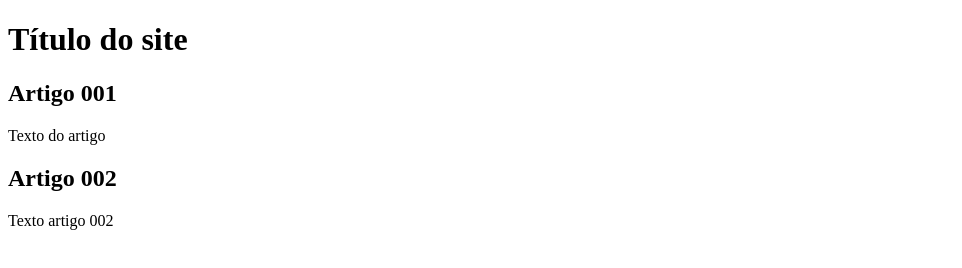
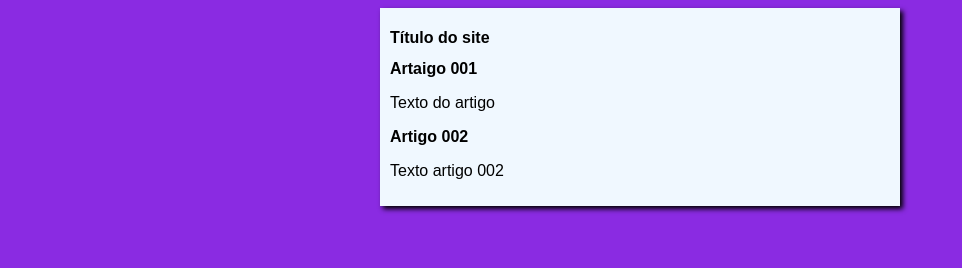
Before and after one commit to AlfredoPaulo/Projeto-site, a plain HTML site: page index.html in a window 1280 px wide. Shown: the whole page, without its empty margins (0-962 px from the left). Drawn offline with Linux system fonts and the light colour scheme.

Commit message:
Iniciei o Design

```diff
--- /dev/null
+++ b/estilos/style.css
@@ -0,0 +1,17 @@
+*{
+    font-family: Arial;
+    font-size: 16px;
+}
+
+body{
+    background-color: blueviolet;
+
+}
+
+main{
+    background-color: aliceblue;
+    width: 500px;
+    margin: auto;
+    padding: 10px;
+    box-shadow: 3px 3px 5px black;
+}
--- a/index.html
+++ b/index.html
@@ -4,6 +4,7 @@
     <meta charset="UTF-8">
     <meta name="viewport" content="width=device-width, initial-scale=1.0">
     <title>Título do site</title>
+    <link rel="stylesheet" href="estilos/style.css">
 </head>
 <body>
 
@@ -13,7 +14,7 @@
         </header>
 
         <article>
-            <h2>Artigo 001</h2>
+            <h2>Artaigo 001</h2>
             <p>Texto do artigo </p>
         </article>
 
```
